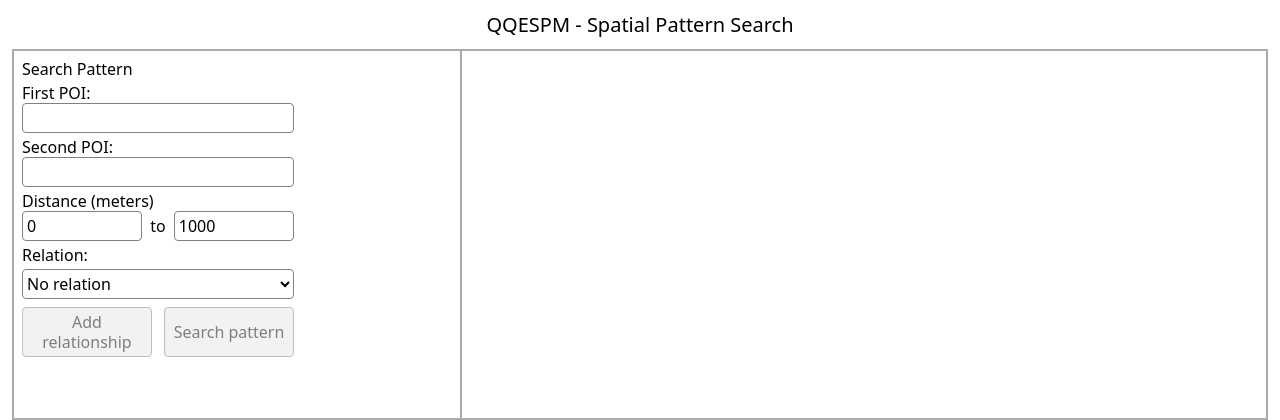
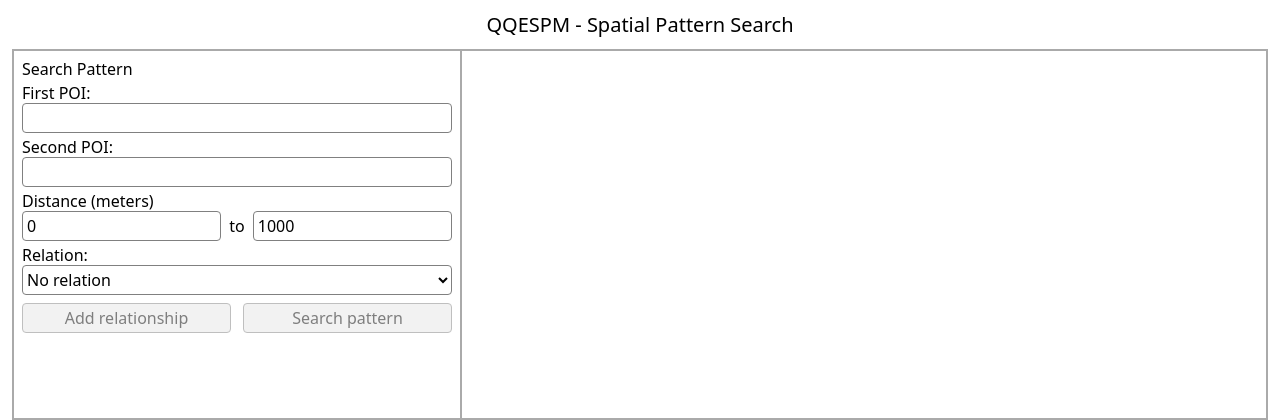
Before and after one commit to viniciuscva/qqespm_api, a Flask app: page / in a window 1280 px wide. Shown: the top 420 px of the page. Run offline with Flask 3, Linux system fonts and the light colour scheme.

Commit message:
Experiment: no limited-width

```diff
--- a/static/css/style.css
+++ b/static/css/style.css
@@ -96,14 +96,6 @@ img {
   font-weight: 500;
 }
 
-.limited-width {
-  max-width: 17rem;
-}
-
-.limited-width > *:not(:last-child) {
-  margin-bottom: 0.25rem;
-}
-
 .poi-select {
   position: relative;
 }
@@ -146,7 +138,6 @@ img {
 #btn-group {
   display: flex;
   gap: 0.75rem;
-  max-width: 17rem;
   margin-top: 0.5rem;
 }
 
--- a/templates/index.html
+++ b/templates/index.html
@@ -18,7 +18,6 @@
 
     <main id="grid">
       <section class="section">
-        <div class="limited-width">
         <h2 class="section-title">Search Pattern</h2>
 
         <div class="poi-select">
@@ -41,7 +40,6 @@
             <input type="number" id="max-dist-input" value="1000" min="0" max="9999" />
           </div>
         </div>
-        </div>
 
         <div id="exclusion-group" hidden>
           <div>
@@ -54,7 +52,7 @@
           </div>
         </div>
 
-        <div class="limited-width">
+        <div>
           <label>Relation:</label>
           <select id="relation-select">
             <option value="null">No relation</option>
```
Lines whose indentation alone changed are shown as unchanged.
